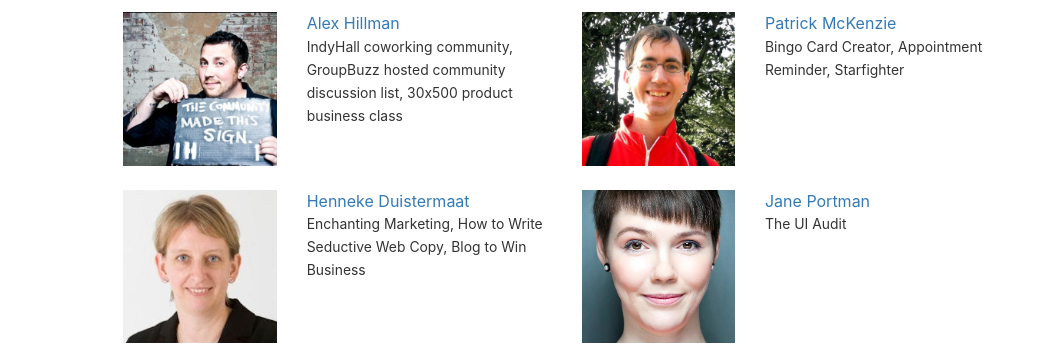
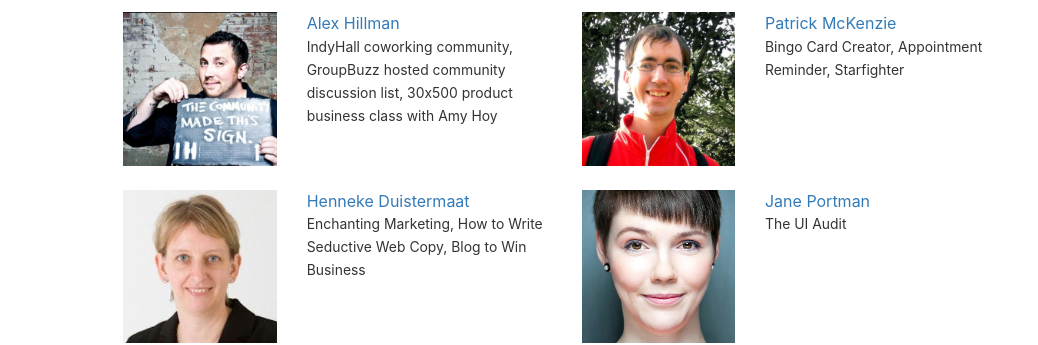
Before and after one commit to andycroll/ltvconf-2016, a Jekyll site: the page built from index.html, in a window 1280 px wide and 900 px high, scrolled down 2100 px. Shown: the part 221-566 px from the top of the window, without its empty margins (165-1203 px from the left). Built offline with Jekyll 4.4.1, drawn with Linux system fonts in a browser that asks for light colours; comment, search, counter and statistics services are not loaded.

Commit message:
Add Amy Hoy to Alex’s bio

```diff
--- a/index.html
+++ b/index.html
@@ -91,7 +91,7 @@ title: "Life Time Value Conference 2016"
       <div class="col-xs-8 col-sm-3" style="margin-bottom: 24px">
         <p>
           <a href="https://twitter.com/alexhillman">Alex Hillman</a><br />
-          <small>IndyHall coworking community, GroupBuzz hosted community discussion list, 30x500 product business class</small>
+          <small>IndyHall coworking community, GroupBuzz hosted community discussion list, 30x500 product business class with Amy Hoy</small>
         </p>
       </div>
       <div class="col-xs-4 col-sm-2" id="patrick-mckenzie" style="margin-bottom: 24px">
```
